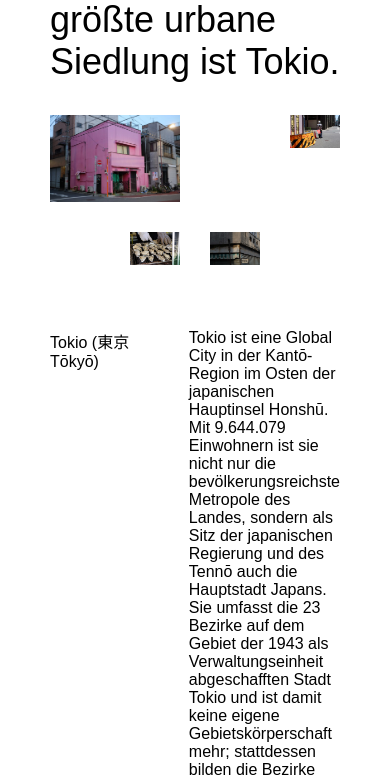
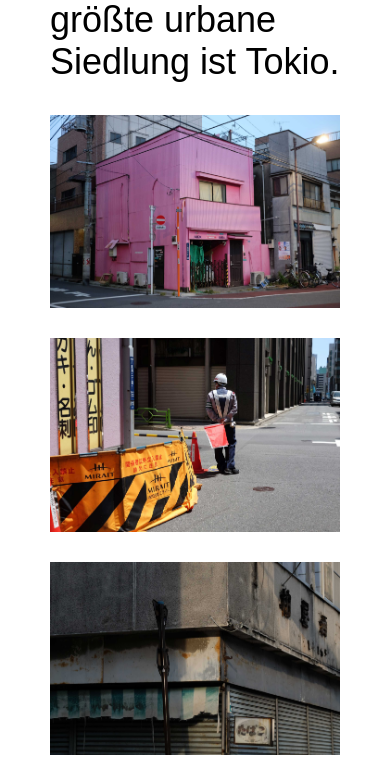
Before and after one commit to john-marcus/Japan, a plain HTML site: page index.html in a window 390 px wide. Shown: the part 1053-1832 px from the top of the page. Drawn offline with Linux system fonts and the light colour scheme.

Commit message:
new
neew

```diff
--- a/css/style.css
+++ b/css/style.css
@@ -115,3 +115,46 @@ article {
     font-size: 18px;
     font-family: Arial, sans-serif
 }
+
+@media screen and (max-width: 800px)
+{
+
+    .container {
+        grid-column: 1 / span 4;
+
+    }
+    .item-4, .item-3, .item-1, .item-2 {
+        grid-column: 1 / span 4;
+    }
+    .item-4 {
+        grid-row: 1
+    }
+    .item-3 {
+        grid-row: 2
+    }
+    .item-1 {
+        grid-row: 3
+    }
+    .item-2 {
+        grid-row: 4
+    }
+    .Tokio, .Artikel {
+        grid-column: 1 / span 4;
+    }
+    .foot-1, .foot-2, .foot-3, .foot-4{
+        grid-column: 1 / span 4;
+    }
+    .foot-1 {
+        grid-row: 1
+    }
+    .foot-2 {
+        grid-row: 2
+    }
+    .foot-3 {
+        grid-row: 3
+    }
+    .foot-4 {
+        grid-row: 4
+    }
+
+}
--- a/index.html
+++ b/index.html
@@ -45,8 +45,8 @@ und größte urbane Siedlung ist Tokio.</p>
         </section>
 
 <div class="container">
-  <header>Tokio (東京 Tōkyō)</header>
-  <article> Tokio ist eine Global City in der Kantō-Region im Osten der japanischen
+  <header class="Tokio">Tokio (東京 Tōkyō)</header>
+  <article class="Artikel"> Tokio ist eine Global City in der Kantō-Region im Osten der japanischen
 Hauptinsel Honshū. Mit 9.644.079 Einwohnern ist sie nicht nur die
 bevölkerungsreichste Metropole des Landes, sondern als Sitz der japanischen
 Regierung und des Tennō auch die Hauptstadt Japans. Sie umfasst die 23
```
Also changed, not shown: 1 other file.
